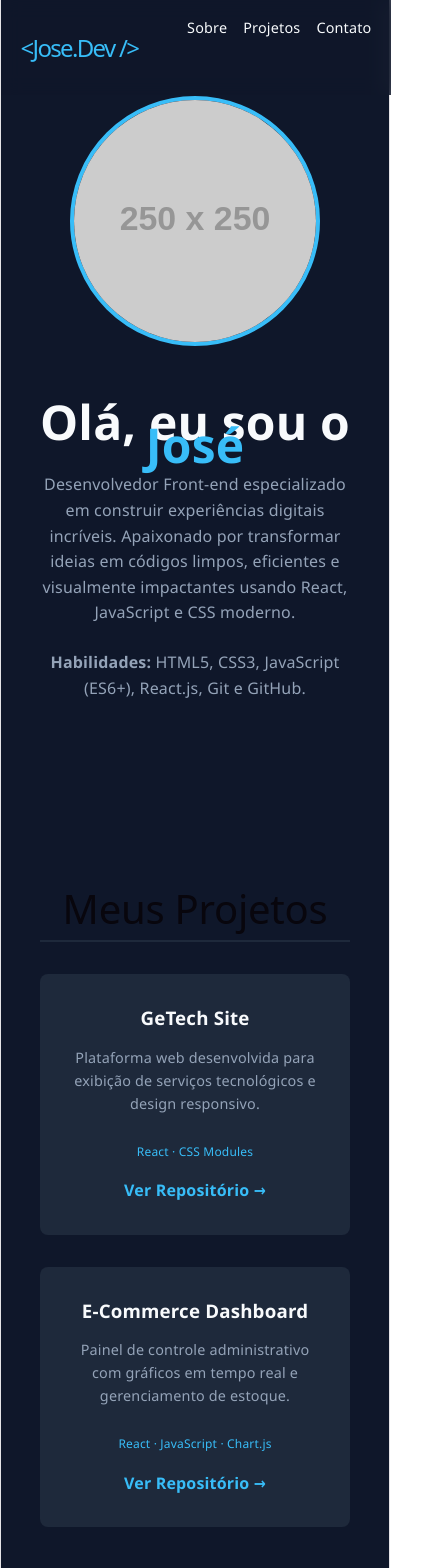
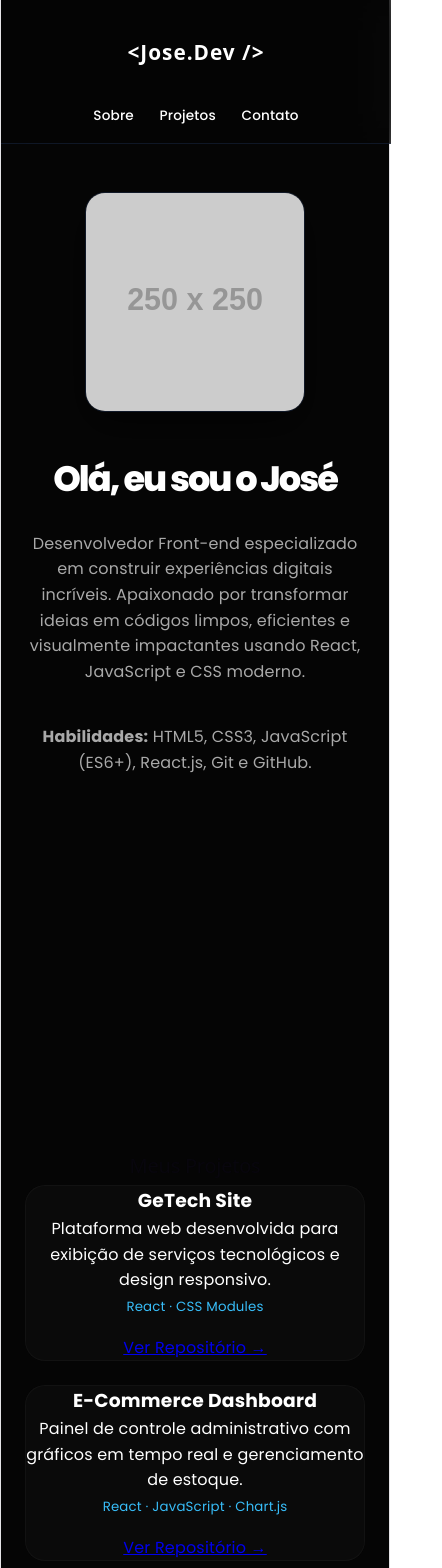
Before and after one commit to jose-c-web/portfolio, a React (Vite) app: page / in a window 390 px wide. Shown: the top 1568 px of the page, 442 px wide, since content can reach past the window. Built offline with nearby package versions, Linux system fonts and the light colour scheme.

Commit message:
requisição

```diff
--- a/src/App.css
+++ b/src/App.css
@@ -1,99 +1,421 @@
+@import url('https://fonts.googleapis.com/css2?family=Fira+Code:wght@400;500&family=Poppins:wght@300;400;500;600;700;800&display=swap');
+
 :root {
-  --bg-color: #0f172a;
-  --bg-cards: #1e293b;
-  --text-main: #f8fafc;
-  --text-secondary: #94a3b8;
-  --accent: #38bdf8;
+  --primary: #4b80e2;           /* Azul Moderno */
+  --bg-dark: #050505;           /* Preto Absoluto */
+  --card-bg: rgba(13, 13, 13, 0.7); /* Fundo semi-transparente para o efeito passar por trás */
+  --white: #ffffff;
+  --text-gray: #a9a9a9;         /* Texto Secundário */
+  --border-neon: rgba(75, 128, 226, 0.15);
+
+  /* Variáveis dinâmicas controladas pelo JavaScript do Mouse */
+  --mouse-x: 50%;
+  --mouse-y: 50%;
 }
 
 * {
   margin: 0;
   padding: 0;
   box-sizing: border-box;
-  font-family: 'Segoe UI', Tahoma, Geneva, Verdana, sans-serif;
+  font-family: 'Poppins', sans-serif;
   scroll-behavior: smooth;
 }
 
 body {
-  background-color: var(--bg-color);
-  color: var(--text-main);
+  background-color: var(--bg-dark);
+  color: var(--white);
+  min-height: 100vh;
+  overflow-x: hidden;
+  line-height: 1.6;
+  position: relative;
 }
 
-/* Header */
+/* EFEITO DE INTERAÇÃO COM O FUNDO (Efeito Lanterna/Glow que segue o mouse) */
+body::before {
+  content: '';
+  position: fixed;
+  top: 0;
+  left: 0;
+  width: 100vw;
+  height: 100vh;
+  background: radial-gradient(
+    600px circle at var(--mouse-x) var(--mouse-y),
+    rgba(75, 128, 226, 0.08),
+    transparent 80%
+  );
+  z-index: 1;
+  pointer-events: none; /* Garante que não bloqueia cliques do usuário */
+  transition: background 0.1s ease;
+}
+
+/* Header em Tela Cheia */
 header {
   position: fixed;
   top: 0;
   width: 100%;
   display: flex;
   justify-content: space-between;
-  padding: 1.5rem 10%;
-  background: rgba(15, 23, 42, 0.8);
-  backdrop-filter: blur(10px);
-  z-index: 100;
+  align-items: center;
+  padding: 1.5rem 4rem;
+  background: rgba(5, 5, 5, 0.75);
+  backdrop-filter: blur(20px);
+  -webkit-backdrop-filter: blur(20px);
+  border-bottom: 1px solid var(--border-neon);
+  z-index: 1000;
 }
-header h1 { color: var(--accent); font-size: 1.5rem; }
+
+header h1 {
+  color: var(--white);
+  font-size: 1.6rem;
+  font-weight: 800;
+  letter-spacing: 1px;
+  white-space: nowrap;
+}
+
+header h1 span {
+  color: var(--primary);
+}
+
+header nav {
+  display: flex;
+  align-items: center;
+}
+
 header nav a {
-  color: var(--text-main);
+  color: var(--white);
   text-decoration: none;
-  margin-left: 2rem;
-  transition: 0.3s;
+  margin-left: 3rem;
+  font-size: 1rem;
+  font-weight: 500;
+  position: relative;
+  transition: color 0.4s cubic-bezier(0.25, 1, 0.5, 1);
+  white-space: nowrap;
 }
-header nav a:hover { color: var(--accent); }
 
-/* Seções Base */
+/* Animação fluida de linha passando embaixo dos links ao passar o mouse */
+header nav a::after {
+  content: '';
+  position: absolute;
+  bottom: -4px;
+  left: 0;
+  width: 0;
+  height: 2px;
+  background: var(--primary);
+  transition: width 0.4s cubic-bezier(0.25, 1, 0.5, 1);
+}
+
+header nav a:hover {
+  color: var(--primary);
+}
+
+header nav a:hover::after {
+  width: 100%;
+}
+
+/* Seções Ocupando 100% de Largura e Altura */
 section {
-  padding: 6rem 10% 4rem 10%;
-  min-height: 80vh;
+  width: 100%;
+  min-height: 100vh;
   display: flex;
   flex-direction: column;
   justify-content: center;
+  padding: 8rem 0 4rem 0;
+  position: relative;
+  z-index: 2; /* Fica por cima do efeito luminoso de fundo */
 }
 
-h2 {
-  font-size: 2.5rem;
-  margin-bottom: 2rem;
-  border-bottom: 2px solid var(--bg-cards);
-  padding-bottom: 0.5rem;
+.section-title {
+  font-size: 3rem;
+  font-weight: 800;
+  margin-bottom: 4rem;
+  position: relative;
+  letter-spacing: -1px;
+  padding: 0 4rem;
 }
 
-/* Sobre (Hero) */
-.about-content { display: flex; align-items: center; gap: 4rem; }
-.about-text h3 { font-size: 3rem; margin-bottom: 1rem; }
-.about-text p { color: var(--text-secondary); line-height: 1.6; margin-bottom: 1.5rem; }
-.highlight { color: var(--accent); }
-.profile-pic { width: 250px; height: 250px; border-radius: 50%; border: 4px solid var(--accent); object-fit: cover; }
+.section-title::after {
+  content: '';
+  position: absolute;
+  bottom: -12px;
+  left: 4rem;
+  width: 80px;
+  height: 4px;
+  background: var(--primary);
+  box-shadow: 0 0 15px var(--primary);
+}
 
-/* Projetos */
-.projects-grid {
-  display: grid;
-  grid-template-columns: repeat(auto-fit, minmax(300px, 1fr));
-  gap: 2rem;
-}
-.project-card {
-  background: var(--bg-cards);
-  padding: 2rem;
-  border-radius: 8px;
-  transition: transform 0.3s;
-}
-.project-card:hover { transform: translateY(-5px); }
-.project-card h3 { margin-bottom: 1rem; }
-.project-card p { color: var(--text-secondary); font-size: 0.9rem; margin-bottom: 1.5rem; }
-.project-links a { color: var(--accent); text-decoration: none; font-weight: bold; }
-
-/* Contato */
-.contact-links { display: flex; gap: 2rem; font-size: 1.5rem; }
-.contact-links a {
-  color: var(--text-main);
+/* Layout Sobre / Hero em Altura Total Real */
+.about-content {
+  width: 100%;
+  min-height: calc(100vh - 12rem);
   display: flex;
   align-items: center;
-  gap: 0.5rem;
+  justify-content: space-between;
+  gap: 4rem;
+  padding: 0 4rem;
+}
+
+.about-text {
+  flex: 1;
+  max-width: 60%;
+}
+
+.greeting {
+  color: var(--primary);
+  font-family: 'Fira Code', monospace;
+  font-size: 1.2rem;
+  margin-bottom: 1rem;
+  text-shadow: 0 0 10px rgba(75, 128, 226, 0.3);
+}
+
+.about-text h3 {
+  font-size: 4.5rem;
+  font-weight: 800;
+  line-height: 1.1;
+  margin-bottom: 2rem;
+  letter-spacing: -2px;
+}
+
+.about-text p {
+  color: var(--text-gray);
+  font-size: 1.2rem;
+  margin-bottom: 2.5rem;
+  max-width: 90%;
+}
+
+/* Container de Foto */
+.profile-wrapper {
+  flex: 1;
+  display: flex;
+  justify-content: flex-end;
+}
+
+/* Animação Flutuante Fluida na Imagem de Perfil */
+.profile-pic {
+  width: 400px;
+  height: 400px;
+  border-radius: 20px;
+  object-fit: cover;
+  border: 1px solid var(--border-neon);
+  box-shadow: 0 15px 40px rgba(0, 0, 0, 0.7);
+  animation: floatProfile 6s ease-in-out infinite;
+}
+
+@keyframes floatProfile {
+  0% { transform: translateY(0px) rotate(0deg); }
+  50% { transform: translateY(-12px) rotate(0.5deg); }
+  100% { transform: translateY(0px) rotate(0deg); }
+}
+
+/* Grid de Projetos Expandida */
+.projects-grid {
+  width: 100%;
+  display: grid;
+  grid-template-columns: repeat(auto-fit, minmax(400px, 1fr));
+  gap: 3rem;
+  padding: 0 4rem;
+}
+
+/* Efeito de Vidro (Glassmorphism) interativo nos Cards */
+.project-card {
+  background: var(--card-bg);
+  backdrop-filter: blur(8px);
+  -webkit-backdrop-filter: blur(8px);
+  border: 1px solid rgba(255, 255, 255, 0.03);
+  border-radius: 20px;
+  overflow: hidden;
+  display: flex;
+  flex-direction: column;
+  min-height: 450px;
+  transition: border-color 0.4s cubic-bezier(0.16, 1, 0.3, 1),
+              transform 0.4s cubic-bezier(0.16, 1, 0.3, 1),
+              box-shadow 0.4s cubic-bezier(0.16, 1, 0.3, 1);
+}
+
+.project-card:hover {
+  transform: translateY(-8px) scale(1.01);
+  border-color: rgba(75, 128, 226, 0.4);
+  box-shadow: 0 20px 40px rgba(75, 128, 226, 0.08),
+              0 0 0 1px rgba(75, 128, 226, 0.2);
+}
+
+.card-img {
+  width: 100%;
+  height: 240px;
+  overflow: hidden;
+  background: #000;
+  border-bottom: 1px solid rgba(255, 255, 255, 0.02);
+}
+
+.card-img img {
+  width: 100%;
+  height: 100%;
+  object-fit: cover;
+  transition: transform 0.6s cubic-bezier(0.16, 1, 0.3, 1);
+}
+
+.project-card:hover .card-img img {
+  transform: scale(1.06);
+}
+
+.card-body {
+  padding: 35px;
+  flex-grow: 1;
+  display: flex;
+  flex-direction: column;
+  justify-content: space-between;
+}
+
+.card-body h3 {
+  color: var(--white);
+  margin-bottom: 15px;
+  font-size: 1.6rem;
+  font-weight: 700;
+  transition: color 0.3s;
+}
+
+.project-card:hover .card-body h3 {
+  color: var(--primary);
+}
+
+.card-body p {
+  color: var(--text-gray);
+  font-size: 1.05rem;
+  margin-bottom: 25px;
+}
+
+.tags {
+  margin-bottom: 25px;
+  display: flex;
+  flex-wrap: wrap;
+  gap: 10px;
+}
+
+.tags span {
+  background: rgba(0, 0, 0, 0.4);
+  color: var(--primary);
+  padding: 6px 16px;
+  border-radius: 20px;
+  font-size: 0.8rem;
+  font-weight: 600;
+  border: 1px solid var(--border-neon);
+  transition: background 0.3s, transform 0.3s;
+}
+
+.project-card:hover .tags span {
+  background: rgba(75, 128, 226, 0.1);
+  transform: translateY(-2px);
+}
+
+/* Botão Estilizado */
+.btn-enviar {
+  width: 100%;
+  padding: 16px;
+  background: var(--primary);
+  color: #000;
+  border: none;
+  border-radius: 10px;
+  font-weight: 700;
+  font-size: 1rem;
   text-decoration: none;
-  transition: 0.3s;
+  text-align: center;
+  display: inline-flex;
+  align-items: center;
+  justify-content: center;
+  gap: 10px;
+  cursor: pointer;
+  transition: 0.4s cubic-bezier(0.16, 1, 0.3, 1);
 }
-.contact-links a:hover { color: var(--accent); }
+
+.btn-enviar:hover {
+  background: var(--white);
+  box-shadow: 0 0 25px var(--primary);
+  transform: scale(1.02);
+}
+
+/* Formulário Centralizado */
+.contato-wrapper {
+  width: 100%;
+  display: flex;
+  justify-content: center;
+}
+
+.formulario-contato {
+  background: var(--card-bg);
+  backdrop-filter: blur(8px);
+  -webkit-backdrop-filter: blur(8px);
+  padding: 45px;
+  border-radius: 24px;
+  border: 1px solid rgba(255, 255, 255, 0.03);
+  max-width: 800px;
+  width: 100%;
+}
+
+.campo-form {
+  width: 100%;
+  padding: 18px;
+  margin-bottom: 25px;
+  background: rgba(0, 0, 0, 0.5);
+  border: 1px solid #222;
+  border-radius: 10px;
+  color: var(--white);
+  outline: none;
+  font-size: 1.05rem;
+  transition: border-color 0.3s, box-shadow 0.3s;
+}
+
+.campo-form:focus {
+  border-color: var(--primary);
+  box-shadow: 0 0 15px rgba(75, 128, 226, 0.2);
+}
+
+/* MÍDIA QUERIES - RESPONSIVIDADE */
+@media (max-width: 1200px) {
+  header { padding: 1.5rem 2rem; }
+  .about-content { padding: 0 2rem; }
+  .section-title { padding: 0 2rem; }
+  .projects-grid { padding: 0 2rem; }
+  .about-text h3 { font-size: 3.5rem; }
+  .profile-pic { width: 340px; height: 340px; }
+  .projects-grid { grid-template-columns: repeat(auto-fit, minmax(350px, 1fr)); gap: 2rem; }
+}
+
+@media (max-width: 968px) {
+  body::before { display: none; } /* Remove cálculo pesado do mouse no mobile */
+  .about-content {
+    flex-direction: column-reverse;
+    text-align: center;
+    gap: 3rem;
+    min-height: auto;
+    padding: 0 2rem;
+  }
+  .about-text { max-width: 100%; }
+  .about-text h3 { font-size: 3rem; }
+  .about-text p { max-width: 100%; font-size: 1.1rem; }
+  .profile-wrapper { justify-content: center; width: 100%; }
+  .profile-pic { width: 280px; height: 280px; }
+  .section-title { text-align: center; font-size: 2.5rem; margin-bottom: 3rem; }
+  .section-title::after { left: 50%; transform: translateX(-50%); }
+}
 
 @media (max-width: 768px) {
-  .about-content { flex-direction: column-reverse; text-align: center; }
-  header { padding: 1rem 5%; }
-  header nav a { margin-left: 1rem; font-size: 0.9rem; }
+  header { flex-direction: column; gap: 1rem; padding: 1rem; }
+  header nav a { margin-left: 1.5rem; margin-right: 1.5rem; font-size: 0.95rem; }
+  header nav { justify-content: center; width: 100%; }
+  section { padding: 12rem 0 3rem 0; }
+  .about-content, .projects-grid, .section-title { padding: 0 1.5rem; }
+  .projects-grid { grid-template-columns: 1fr; gap: 1.5rem; }
+  .project-card { min-height: auto; }
+  .card-body { padding: 20px; }
+  .formulario-contato { padding: 25px 20px; }
 }
+
+@media (max-width: 480px) {
+  header h1 { font-size: 1.3rem; }
+  header nav a { margin-left: 0.8rem; margin-right: 0.8rem; font-size: 0.85rem; }
+  .about-text h3 { font-size: 2.2rem; }
+  .about-text p { font-size: 1rem; }
+  .profile-pic { width: 220px; height: 220px; }
+  .section-title { font-size: 2rem; }
+  .card-img { height: 180px; }
+}
--- a/src/App.jsx
+++ b/src/App.jsx
@@ -1,20 +1,32 @@
-import './App.css';
+import { useEffect } from 'react';
 import Header from './components/Header';
 import About from './components/About';
 import Projects from './components/Projects';
-import Contact from './components/Contact';
+import Contact from './components/Contact'; // ou seu componente de formulário
+import './App.css';
 
-function App() {
+export default function App() {
+  useEffect(() => {
+    const handleMouseMove = (event) => {
+      // Atualiza as variáveis CSS globais com a posição exata do cursor na tela
+      document.documentElement.style.setProperty('--mouse-x', `${event.clientX}px`);
+      document.documentElement.style.setProperty('--mouse-y', `${event.clientY}px`);
+    };
+
+    window.addEventListener('mousemove', handleMouseMove);
+
+    // Limpa o evento ao desmontar o componente para otimizar performance
+    return () => {
+      window.removeEventListener('mousemove', handleMouseMove);
+    };
+  }, []);
+
   return (
     <>
       <Header />
-      <main>
-        <About />
-        <Projects />
-        <Contact />
-      </main>
+      <About />
+      <Projects />
+      <Contact />
     </>
   );
 }
-
-export default App;
--- a/src/components/Projects.jsx
+++ b/src/components/Projects.jsx
@@ -5,7 +5,7 @@ export default function Projects() {
       title: "GeTech Site",
       description: "Plataforma web desenvolvida para exibição de serviços tecnológicos e design responsivo.",
       tech: "React · CSS Modules",
-      link: "https://github.com/seu-usuario/GeTech"
+      link: "https://jose-c-web.github.io/GeTech/site/Site%20C/pages/index.html"
     },
     {
       title: "E-Commerce Dashboard",
```
